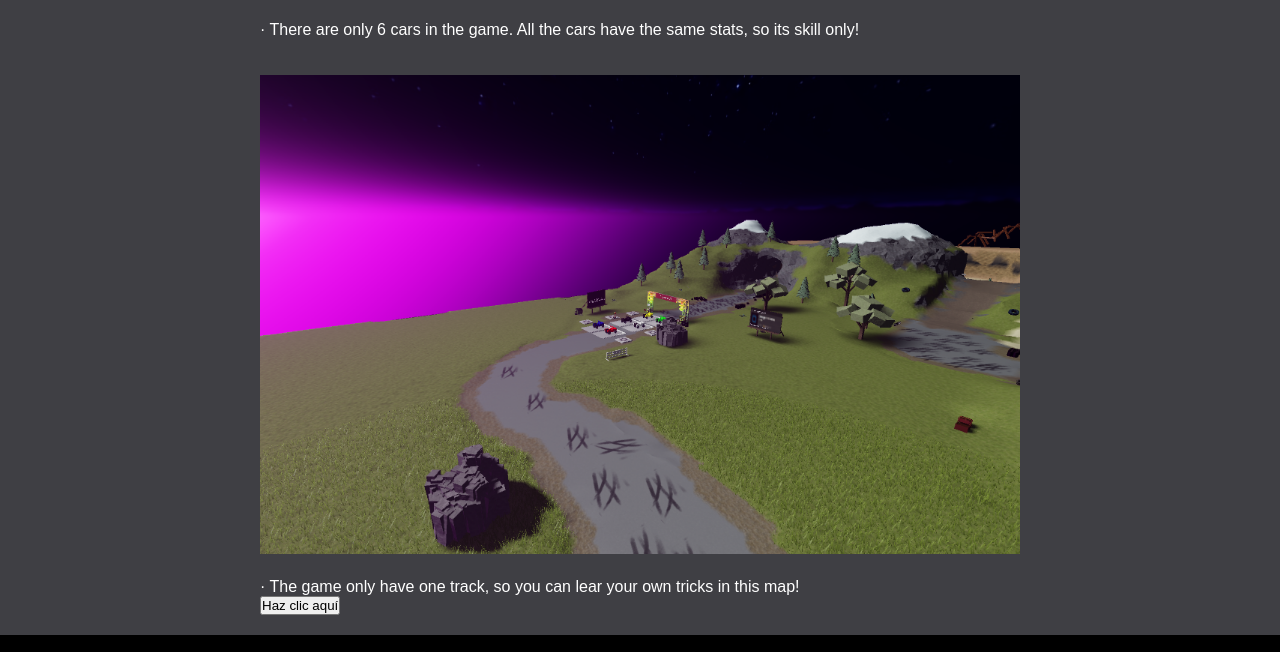
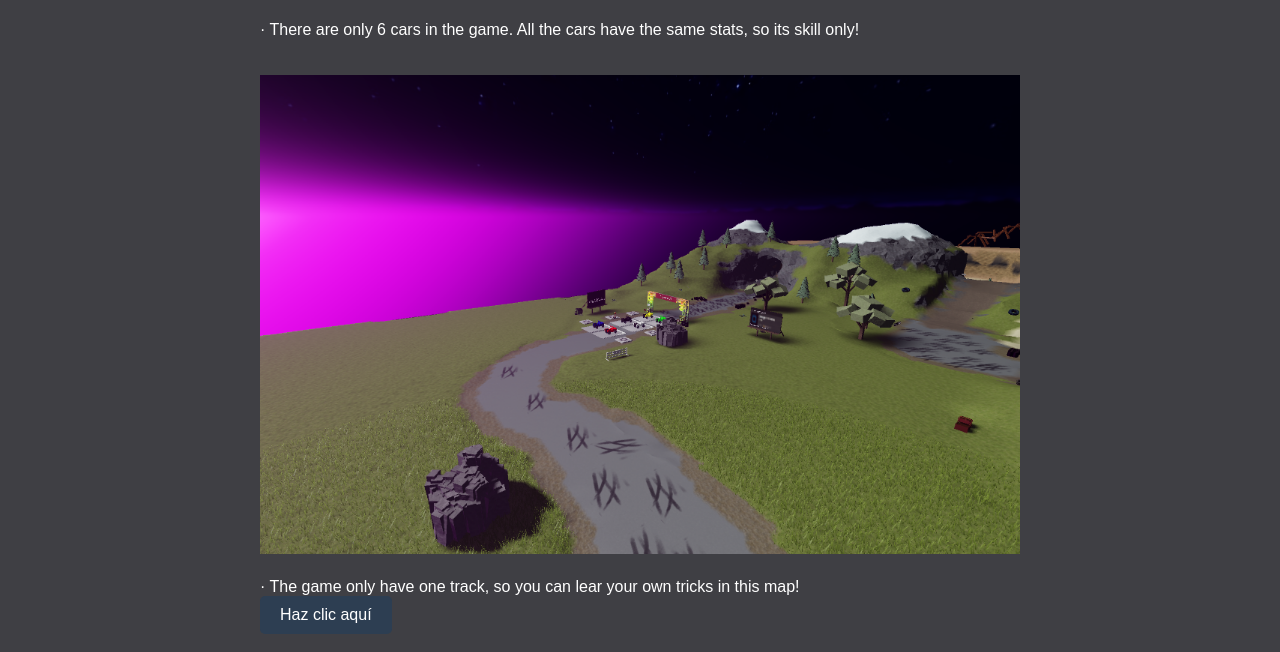
Before and after one commit to OmegaZStudios/DevBlog, a plain HTML site: page Racing-Simulator/launch-update/index.html in a window 1280 px wide. Shown: the part 554-1206 px from the top of the page. Drawn offline with Linux system fonts and the light colour scheme.

Commit message:
Update styles.css

```diff
--- a/Racing-Simulator/launch-update/styles.css
+++ b/Racing-Simulator/launch-update/styles.css
@@ -61,16 +61,19 @@
   .social-media a:hover {
     color: #f5f5f5;
   }
-.button {
+  .btn {
     display: inline-block;
     padding: 10px 20px;
-  background-color: #1c3144;
-  color: #fff;
+    background-color: #2d3e52;
+    color: #ffffff;
     text-decoration: none;
+    border: none;
     border-radius: 5px;
+    font-size: 16px;
+    cursor: pointer;
     transition: all 0.2s ease-in-out;
   }
 
-.button:hover {
-  background-color: #153e5c;
+  .btn:hover {
+    background-color: #1a2533;
   }
```
Lines whose indentation alone changed are shown as unchanged.
